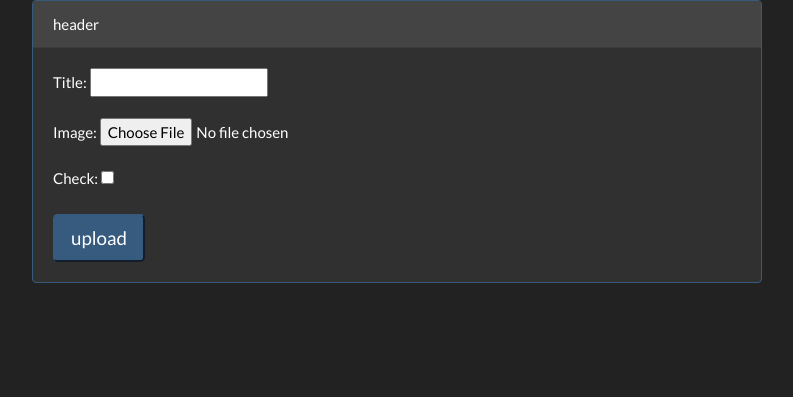
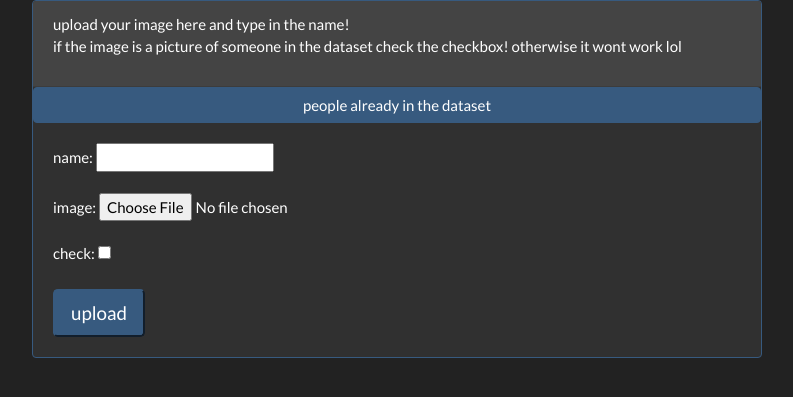
Before and after one commit to capitalisMm/facesite, a Django app: page / in a window 1280 px wide. Shown: the part 71-468 px from the top of the page, without its empty margins (53-846 px from the left). Run offline with Django 3.2, Linux system fonts and the light colour scheme; some libraries are stand-ins or nearby versions.

Commit message:
small changes
changed about and links page, updated display cards

```diff
--- a/face/bitch.py
+++ b/face/bitch.py
@@ -126,7 +126,7 @@ def face_close_match(image, encodings, names, checked):
         # name of the max
         name = names[ind]
 
-        source = name + '/' + name + '_face-1.jpg'
+        source = name
 
         return source
     # if fail
--- a/face/forms.py
+++ b/face/forms.py
@@ -6,8 +6,7 @@ from crispy_forms.layout import Submit, Layout, Fieldset, ButtonHolder
 
 class PostForm(forms.ModelForm):
 
-    check = forms.BooleanField(required=False)
-
     class Meta:
         model = Post
         fields = ('title', 'image', 'check')
+        labels = {'title': 'name', 'image': 'image', 'check': 'check'}
--- a/face/templates/face/home.html
+++ b/face/templates/face/home.html
@@ -4,7 +4,21 @@
 
 {% if not submitted %}
 <div class="card border-primary mb-3">
-        <div class="card-header">header</div>
+    <div class="card-header">upload your image here and type in the name!<p>if the image is a picture of someone in
+        the dataset check the checkbox! otherwise it wont work lol</p></div>
+    <a class="btn btn-primary" data-toggle="collapse" href="#collapseExample" role="button" aria-expanded="false" aria-controls="collapseExample">
+        people already in the dataset </a>
+    <div class="collapse" id="collapseExample">
+        <div class="card card-body">
+            <ul class="list-group">
+                <li class="list-group-item">blake schubert | christian fritz</li>
+                <li class="list-group-item">kaitlyn hall | nic broderick</li>
+                <li class="list-group-item">nico budde | noah jeffers</li>
+                <li class="list-group-item">sarah martin | spenser verret</li>
+                <li class="list-group-item">tony | will nickel</li>
+            </ul>
+        </div>
+    </div>
     <div class="card-body">
         <form method="POST" enctype="multipart/form-data">
             {% csrf_token %}
@@ -52,7 +66,7 @@
             <div class="card-header">Header</div>
             <div class="card-body">
                 <img class="img-responsive" src="/media/train_dir/{{ sim }}">
-                            <h4 class="card-title">Primary card title</h4>
+                <h4 class="card-title">{{ source }}</h4>
                 <p class="card-text">{{ acc }}</p>
             </div>
         </div>
--- a/face/views.py
+++ b/face/views.py
@@ -1,9 +1,7 @@
-from django.shortcuts import render, redirect
+from django.shortcuts import render
 from .models import Post
-from django.contrib import messages
-from django.utils import timezone
 from .forms import PostForm
-from .bitch import load_encodings, load_names, magic, face_accuracy, face_close_match
+from .bitch import load_encodings, load_names, face_accuracy, face_close_match
 
 
 # home page
@@ -16,6 +14,7 @@ def home(request):
     ml_magic = ''
     upload = ''
     acc = ''
+    source = ''
 
     sim = None
     if request.method == "POST":
@@ -39,18 +38,20 @@ def home(request):
         acc = face_accuracy(upload.image, encodings, checked)
 
         # similar image to the one uploaded
-        sim = face_close_match(upload.image, encodings, names, checked)
+        source = face_close_match(upload.image, encodings, names, checked)
+        sim = source + '/' + source + '_face-1.jpg'
+
+        source = source.replace('_', ' ')
 
     # if image broke
     if acc == -100 or sim == -100:
-        print(acc + " " + sim)
         failed = True
         print('something went wrong')
 
     return render(request, 'face/home.html', {'upload': upload, 'form': form,
                                               'submitted': submitted, 'ml_magic': ml_magic,
                                               'acc': acc, 'sim': sim, 'checked': checked,
-                                              'failed': failed})
+                                              'failed': failed, 'source': source})
 
 
 # about page
```
Also changed, not shown: face/templates/face/about.html (+6 -6 lines). Lines whose indentation alone changed are shown as unchanged.
